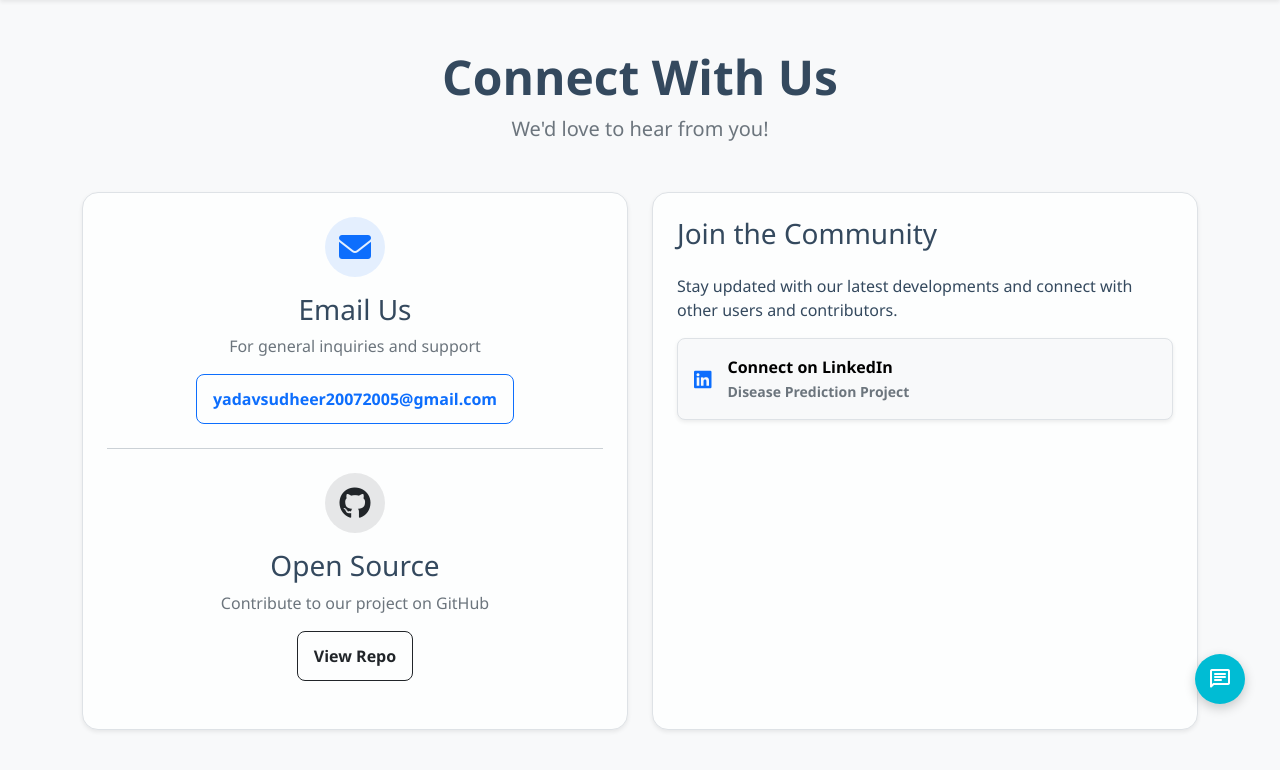
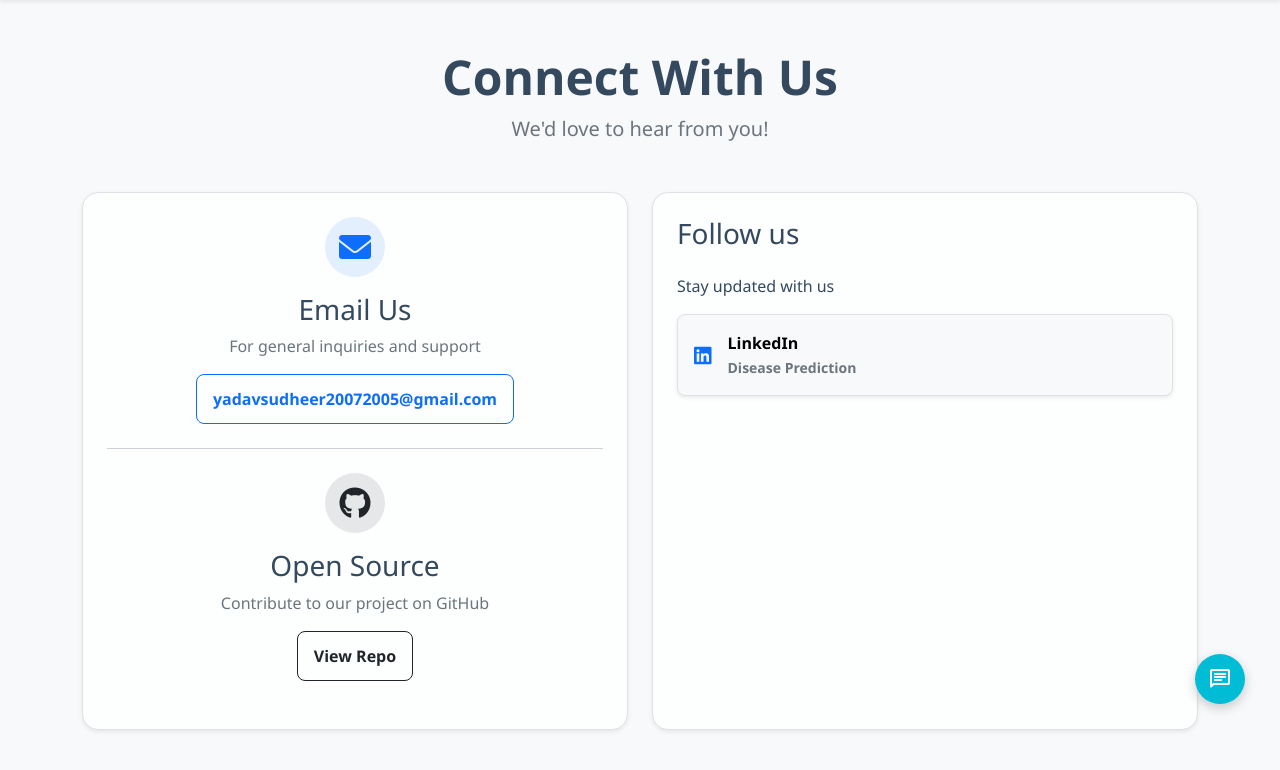
Before and after one commit to sudheerxdev/Disease-predictor-v2, a Flask app: page /contact in a window 1280 px wide. Shown: the part 66-836 px from the top of the page. Run offline with Flask 3, Linux system fonts and the light colour scheme; some libraries are stand-ins or nearby versions.

Commit message:
Update contact.html
Updated community section with new heading and LinkedIn link.

```diff
--- a/backend/templates/contact.html
+++ b/backend/templates/contact.html
@@ -43,23 +43,17 @@
     <div class="col-md-6 mb-4">
         <div class="card shadow-sm h-100">
             <div class="card-body p-4">
-                <h3 class="mb-4">Join the Community</h3>
-                <p>Stay updated with our latest developments and connect with other users and contributors.</p>
+                <h3 class="mb-4">Follow us </h3>
+                <p>Stay updated with us</p>
 
                 <div class="d-grid gap-3">
-                    <!--<a href="#" class="btn btn-light d-flex align-items-center p-3 border shadow-sm hover-lift">
-                        <i class="fab fa-twitter text-primary fa-lg me-3"></i>
-                        <div class="text-start">
-                            <div class="fw-bold">Follow us on Twitter</div>
-                            <small class="text-muted">@DiseasePrevent</small>
-                        </div>
-                    </a>-->
 
-                    <a href="https://www.linkedin.com/in/alivia-hossain-513a3a365/" class="btn btn-light d-flex align-items-center p-3 border shadow-sm hover-lift">
+
+                    <a href="https://www.linkedin.com/in/sudheercodec/" class="btn btn-light d-flex align-items-center p-3 border shadow-sm hover-lift">
                         <i class="fab fa-linkedin text-primary fa-lg me-3"></i>
                         <div class="text-start">
-                            <div class="fw-bold">Connect on LinkedIn</div>
-                            <small class="text-muted">Disease Prediction Project</small>
+                            <div class="fw-bold">LinkedIn</div>
+                            <small class="text-muted">Disease Prediction </small>
                         </div>
                     </a>
 
```
